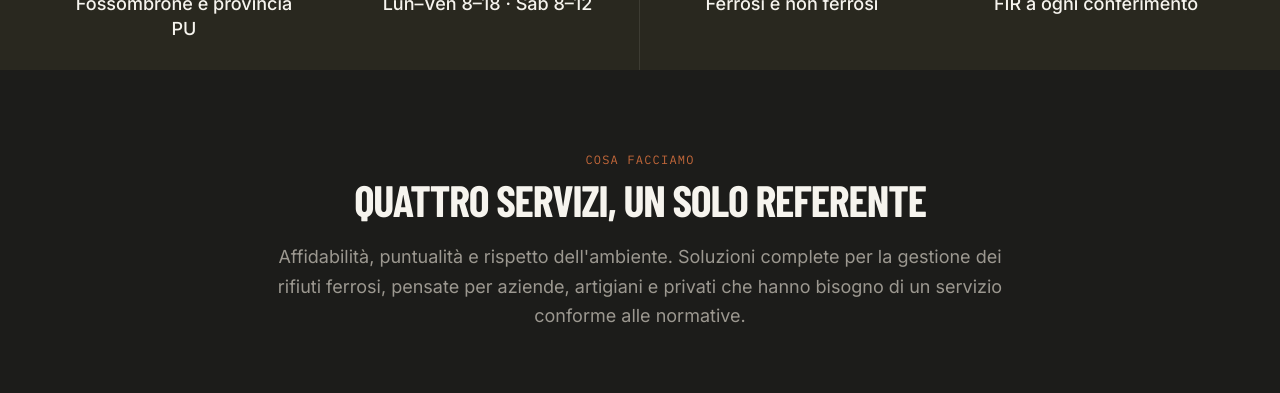
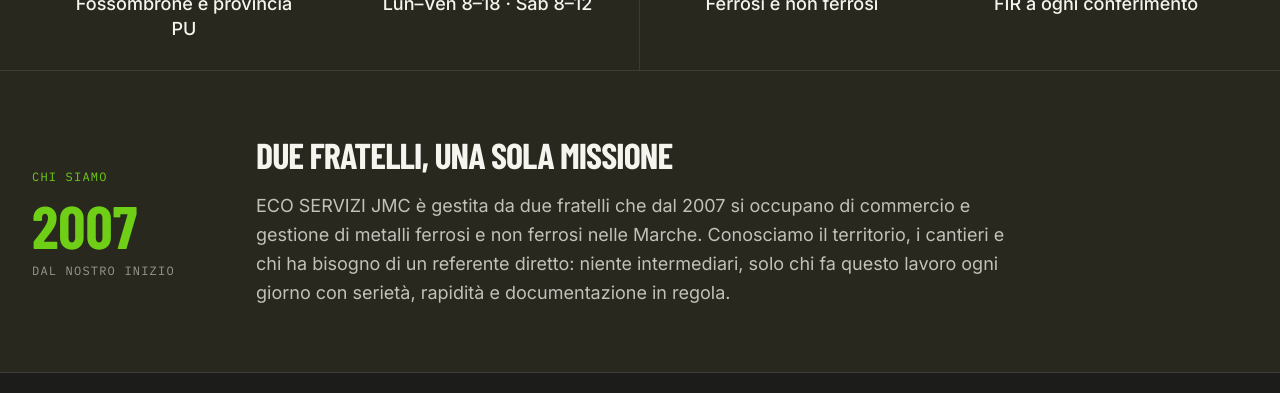
Before and after one commit to lol3gg/ecoservizi, a React (Vite) app: page / in a window 1280 px wide. Shown: the part 822-1215 px from the top of the page. Built offline with nearby package versions, Linux system fonts and the light colour scheme; grey boxes are pictures that could not be loaded; a web font is replaced by a local one.

Commit message:
Aggiungi sezione Chi siamo sui due fratelli fondatori dal 2007.
Mini blocco tra hero e servizi con storia aziendale e anno di inizio attivita.

Co-authored-by: Cursor <cursoragent@cursor.com>

```diff
--- a/src/App.tsx
+++ b/src/App.tsx
@@ -1,5 +1,6 @@
 import Header from './components/Header'
 import Hero from './components/Hero'
+import About from './components/About'
 import Services from './components/Services'
 import Materials from './components/Materials'
 import Process from './components/Process'
@@ -17,6 +18,7 @@ export default function App() {
       <Header />
       <main>
         <Hero />
+        <About />
         <Services />
         <Materials />
         <Process />
--- /dev/null
+++ b/src/components/About.tsx
@@ -0,0 +1,30 @@
+export default function About() {
+  return (
+    <section id="chi-siamo" className="border-y border-paper/10 bg-ink-soft py-12 sm:py-14 lg:py-16">
+      <div className="container-page">
+        <div className="grid grid-cols-1 items-center gap-8 lg:grid-cols-[minmax(0,10rem)_1fr] lg:gap-12 xl:gap-16">
+          <div className="text-center lg:text-left">
+            <span className="font-mono text-xs uppercase tracking-widest text-brand-green">Chi siamo</span>
+            <p className="mt-2 font-display text-5xl font-bold leading-none text-brand-green sm:text-6xl">2007</p>
+            <p className="mt-2 font-mono text-[10px] uppercase tracking-widest text-steel sm:text-xs">
+              Dal nostro inizio
+            </p>
+          </div>
+
+          <div className="max-w-3xl text-center lg:text-left">
+            <h2 className="font-display text-2xl font-bold uppercase tracking-tight text-paper min-[375px]:text-3xl sm:text-4xl">
+              Due fratelli, una sola missione
+            </h2>
+            <p className="mt-4 text-sm leading-relaxed text-paper/75 sm:text-base lg:text-lg lg:leading-relaxed">
+              ECO SERVIZI JMC è gestita da due fratelli che dal 2007 si occupano di
+              commercio e gestione di metalli ferrosi e non ferrosi nelle Marche.
+              Conosciamo il territorio, i cantieri e chi ha bisogno di un referente
+              diretto: niente intermediari, solo chi fa questo lavoro ogni giorno con
+              serietà, rapidità e documentazione in regola.
+            </p>
+          </div>
+        </div>
+      </div>
+    </section>
+  )
+}
```
